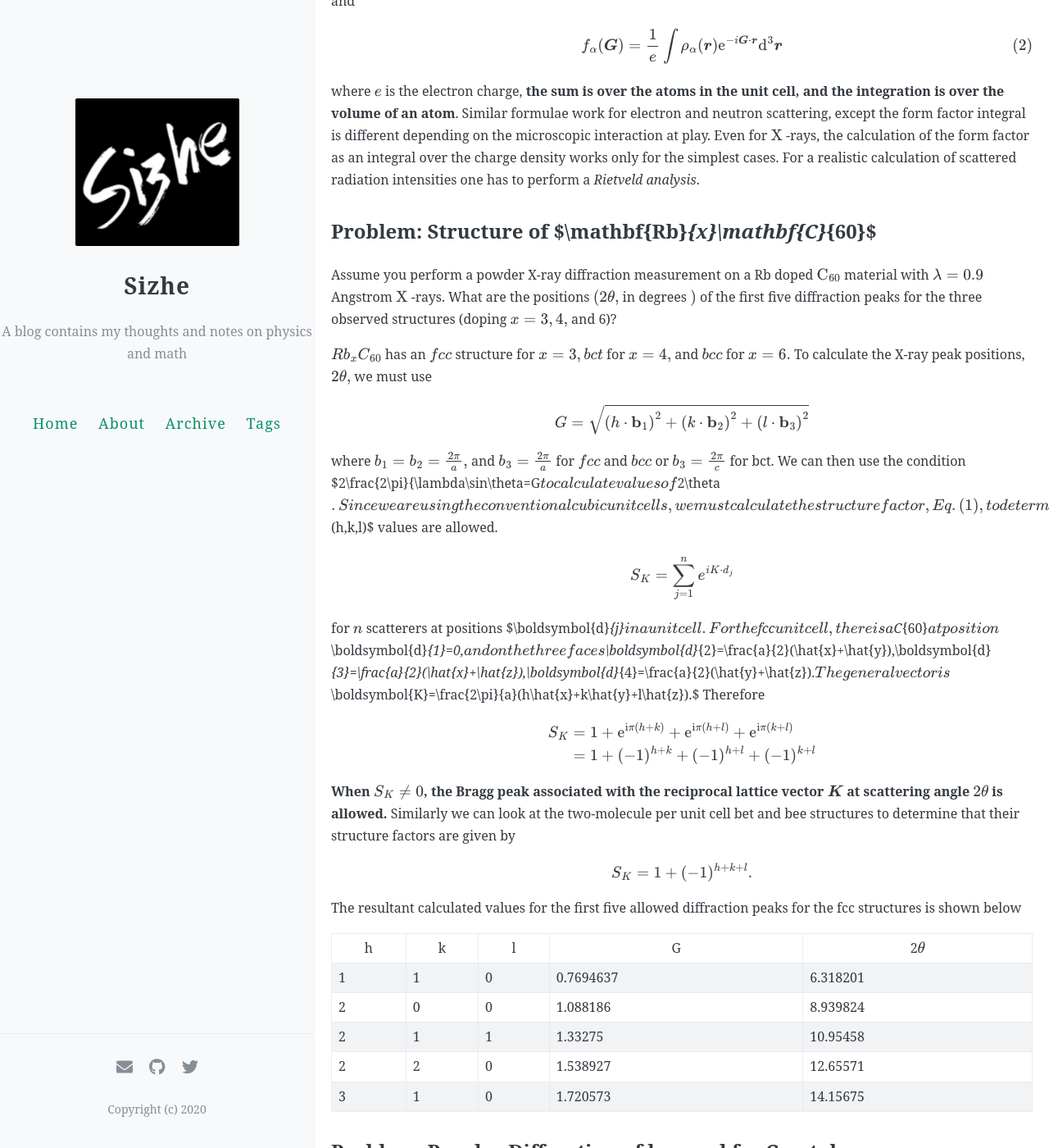
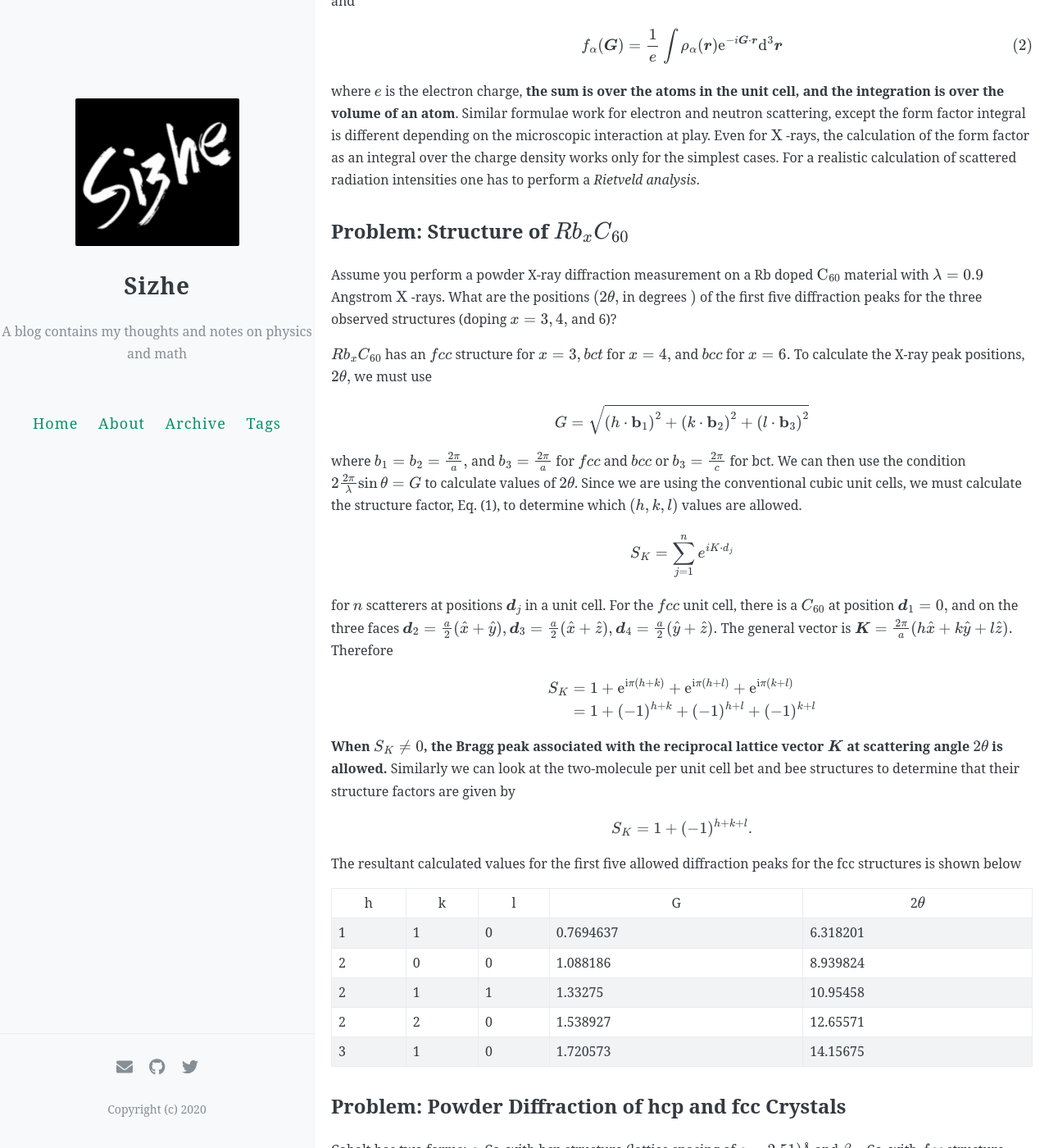
Before and after one commit to Lonitch/Lonitch.github.io, a Jekyll site: the page built from _posts/2020-08-19-Structure-Factor-XRD-Peak.md, in a window 1280 px wide and 1400 px high, scrolled down 825 px. Shown: the whole window at 82% size. Built offline with Jekyll 4.4.1, drawn with Linux system fonts in a browser that asks for light colours; formulas are drawn with MathJax 3; comment, search, counter and statistics services are not loaded; some of the changed text lies outside the part shown.

Commit message:
Update 2020-08-19-Structure-Factor-XRD-Peak.md

```diff
--- a/_posts/2020-08-19-Structure-Factor-XRD-Peak.md
+++ b/_posts/2020-08-19-Structure-Factor-XRD-Peak.md
@@ -36,7 +36,7 @@ $$f_{\alpha}(\boldsymbol{G})=\frac{1}{e} \int \rho_{\alpha}(\boldsymbol{r}) \mat
 where $e$ is the electron charge, **the sum is over the atoms in the unit cell, and the integration is over the volume of an atom**. Similar formulae work for electron and neutron scattering, except the form factor integral is different depending on the microscopic interaction at play. Even for $\mathrm{X}$ -rays, the calculation of the form factor as an integral over the charge density works only for the simplest cases. For a realistic calculation of scattered radiation
 intensities one has to perform a *Rietveld analysis*.
 
-## Problem: Structure of $\mathbf{Rb}_{x}\mathbf{C}_{60}$
+## Problem: Structure of $Rb_{x}C_{60}$
 
 Assume you perform a powder X-ray diffraction measurement on a Rb doped $\mathrm{C}_{60}$ material with $\lambda=0.9$ Angstrom $\mathrm{X}$ -rays. What are the positions $(2 \theta,$ in degrees $)$ of the first five diffraction peaks for the three observed structures (doping $x=3,4,$ and 6)?
 
@@ -44,12 +44,12 @@ $Rb_{x}C_{60}$ has an $fcc$ structure for $x=3,bct$ for $x=4,$ and $bcc$ for $x=
 
 $$G=\sqrt{\left(h \cdot \mathbf{b}_{1}\right)^{2}+\left(k \cdot \mathbf{b}_{2}\right)^{2}+\left(l \cdot \mathbf{b}_{3}\right)^{2}}$$
 
-where $b_{1}=b_{2}=\frac{2\pi}{a},$ and $b_{3}=\frac{2\pi}{a}$ for $fcc$ and $bcc$ or $b_{3}=\frac{2\pi}{c}$ for bct. We can then use the condition $2\frac{2\pi}{\lambda\sin\theta=G$ to calculate values of $2\theta$. Since we are using the conventional cubic unit cells, we must calculate the structure factor, Eq. (1), to determine which $(h,k,l)$ values are allowed.
+where $b_{1}=b_{2}=\frac{2\pi}{a},$ and $b_{3}=\frac{2\pi}{a}$ for $fcc$ and $bcc$ or $b_{3}=\frac{2\pi}{c}$ for bct. We can then use the condition $2\frac{2\pi}{\lambda}\sin\theta=G$ to calculate values of $2\theta$. Since we are using the conventional cubic unit cells, we must calculate the structure factor, Eq. (1), to determine which $(h,k,l)$ values are allowed.
 
 $$S_{K}=\sum_{j=1}^{n} e^{i K \cdot d_{j}}$$
 
-for $n$ scatterers at positions $\boldsymbol{d}_{j}$ in a unit cell. For the $fcc$ unit cell, there is a $C_{60}$ at position $\boldsymbol{d}_{1}=0,$ and on the three faces $\boldsymbol{d}_{2}=\frac{a}{2}(\hat{x}+\hat{y}),\boldsymbol{d}_{3}=\frac{a}{2}(\hat{x}+\hat{z}),\boldsymbol{d}_{4}=\frac{a}{2}(\hat{y}+\hat{z}).$ The general vector is
-$\boldsymbol{K}=\frac{2\pi}{a}(h\hat{x}+k\hat{y}+l\hat{z}).$ Therefore
+for $n$ scatterers at positions $$\boldsymbol{d}_j$$ in a unit cell. For the $fcc$ unit cell, there is a $$C_{60}$$ at position $$\boldsymbol{d}_{1}=0,$$ and on the three faces $$\boldsymbol{d}_{2}=\frac{a}{2}(\hat{x}+\hat{y}),\boldsymbol{d}_{3}=\frac{a}{2}(\hat{x}+\hat{z}),\boldsymbol{d}_{4}=\frac{a}{2}(\hat{y}+\hat{z}).$$ The general vector is
+$$\boldsymbol{K}=\frac{2\pi}{a}(h\hat{x}+k\hat{y}+l\hat{z}).$$ Therefore
 
 $$\begin{aligned}
 S_{K} &=1+\mathrm{e}^{\mathrm{i} \pi(h+k)}+\mathrm{e}^{\mathrm{i} \pi(h+l)}+\mathrm{e}^{\mathrm{i} \pi(k+l)} \\
```
Also changed, not shown: other parts of _posts/2020-08-19-Structure-Factor-XRD-Peak.md (+2 -2 lines).
